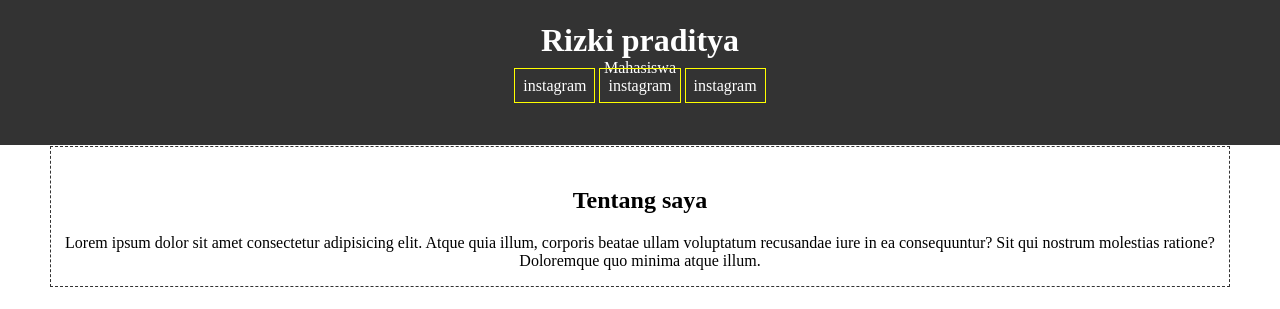
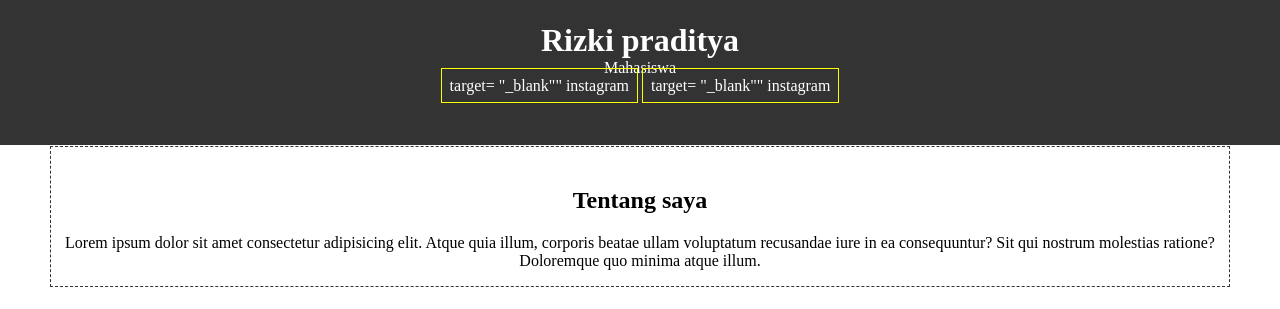
Before and after one commit to ryzprd/DPW_22010134, a plain HTML site: page contoh.html in a window 1280 px wide. Shown: the part 221-530 px from the top of the page. Drawn offline with Linux system fonts and the light colour scheme.

Commit message:
Update contoh.html

```diff
--- a/contoh.html
+++ b/contoh.html
@@ -14,9 +14,8 @@
          <h1 class="nama"> Rizki praditya</h1>
          <p class="profesi"> Mahasiswa</p>
          <div class="nav">
-            <a href="https://www.instagram.com/ryzprd/"> instagram</a>
-            <a href="https://www.instagram.com/ryzprd/"> instagram</a>
-            <a href="https://www.instagram.com/ryzprd/"> instagram</a>
+            <a href="https://www.instagram.com/ryzprd/"> target= "_blank"" instagram</a>
+            <a href="https://www.instagram.com/ryzprd/"> target= "_blank"" instagram</a>
          </div>
 
 
```
